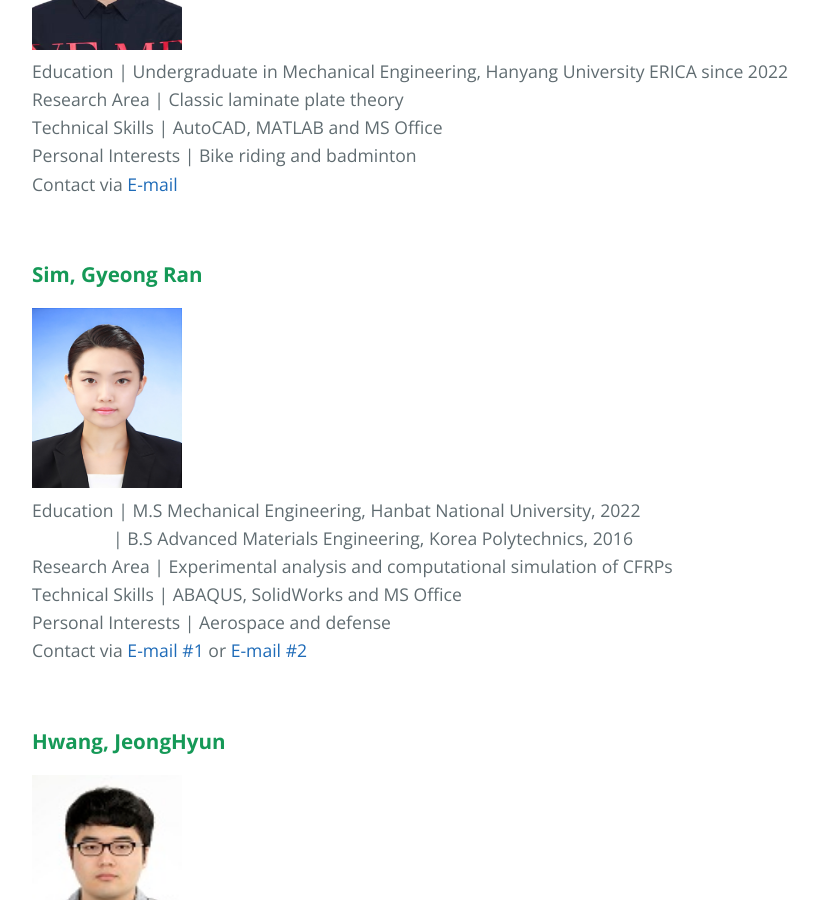
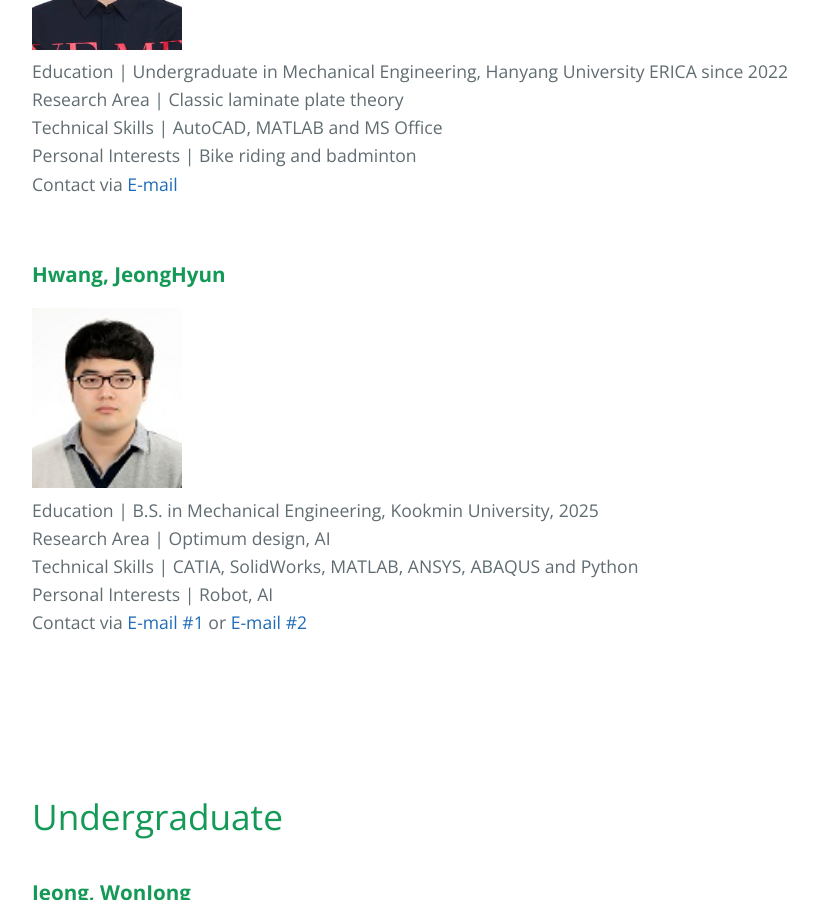
Before and after one commit to rhd1213/rhd1213.github.io, a Jekyll site: the page built from Members.md, in a window 1280 px wide and 900 px high, scrolled down 2311 px. Shown: the whole window, without its empty margins (192-1010 px from the left). Built offline with Jekyll 4.4.1, drawn with Linux system fonts in a browser that asks for light colours; our own code applies the rules of GitHub Pages for plain Markdown files; some of the changed text lies outside the part shown.

Commit message:
Update Members.md

```diff
--- a/Members.md
+++ b/Members.md
@@ -51,16 +51,6 @@ Personal Interests | Bike riding and badminton <br>
 Contact via <a href="mailto:G1215981061@outlook.com"> E-mail</a> <br>
 <br>
 
-
-### **Sim, Gyeong Ran**
-<img src="assets/css/홈페이지사진_심경란.jpg" alt="Passport" width="150" height="180" > <br>
-Education | M.S Mechanical Engineering, Hanbat National University, 2022  <br>
-&emsp; &emsp; &nbsp; &nbsp; &nbsp; &nbsp;  | B.S Advanced Materials Engineering, Korea Polytechnics, 2016  <br>
-Research Area | Experimental analysis and computational simulation of CFRPs   <br>
-Technical Skills | ABAQUS, SolidWorks and MS Office  <br>
-Personal Interests | Aerospace and defense  <br>
-Contact via <a href="mailto:grsim@hanyang.ac.kr"> E-mail #1</a> or <a href="mailto:grsim@kitech.re.kr"> E-mail #2</a> <br>
-<br>
 
 
 
@@ -140,6 +130,15 @@ Personal Interests | SHM and AI <br>
 Contact via <a href="mailto:jingyeong312@hanyang.ac.kr"> E-mail</a> <br>
 <br>
 
+
+### **Park, Jingyeong**
+<img src="assets/css/홈페이지사진_최경의.jpg" alt="Passport" width="150" height="180" > <br>
+Education | Undergraduate in Mechanical Engineering, Hanyang University ERICA since 2022 <br>
+Research Area | Smart composites <br>
+Technical Skills | CATIA, CAD, Origin lab, ANSYS, Python and MS Office <br>
+Personal Interests | Photography, writing, learning a foreign language, traveling and swimming <br>
+Contact via <a href="mailto:cuiqingyi@hanyang.ac.kr"> E-mail</a> <br>
+<br>
 <br>
 
 [Back](./)
```
